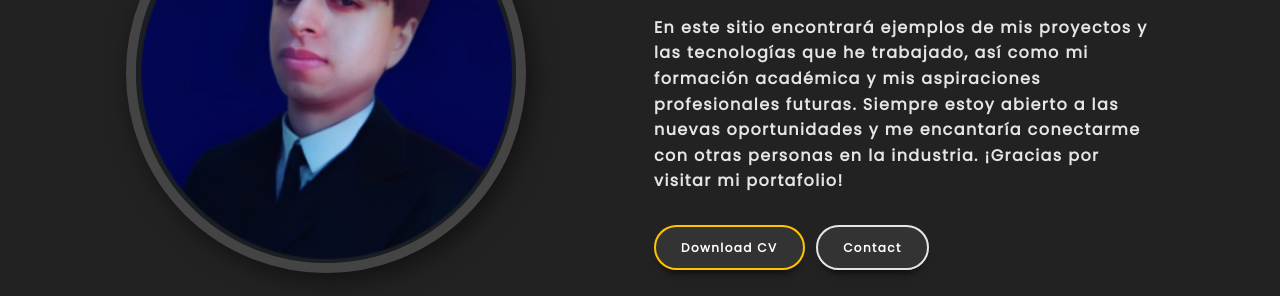
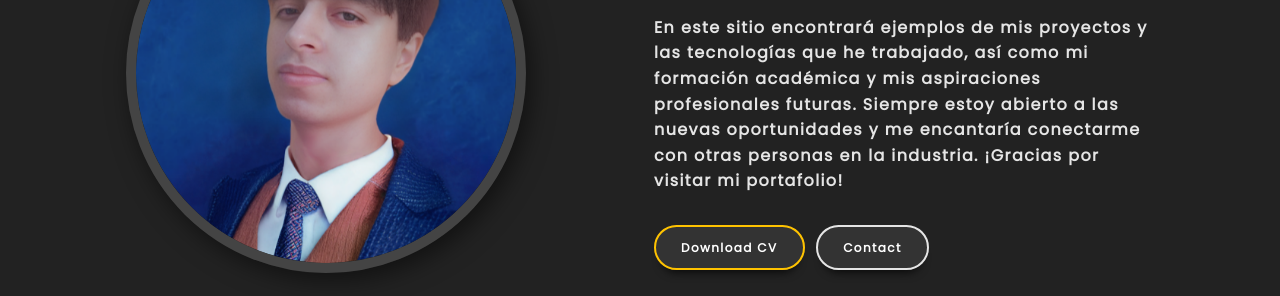
Before and after one commit to Brakions/Brakions.github.io, a plain HTML site: page index.html in a window 1280 px wide. Shown: the part 292-588 px from the top of the page. Drawn offline with nearby package versions, Linux system fonts and the light colour scheme.

Commit message:
test
test

```diff
--- a/index.html
+++ b/index.html
@@ -35,7 +35,7 @@
       </header>
       <div class="container">
         <div class="hero-pic">
-          <img src="Imagenes/285.png" alt="profile pic">
+          <img src="Imagenes/500x500.png" alt="profile pic">
         </div>
         <div class="hero-text">
           <h5>Hi I'm <span class="input"></span></h5>
```
Also changed, not shown: Imagenes/500x500.png (added), Imagenes/Foto2.png (deleted).
